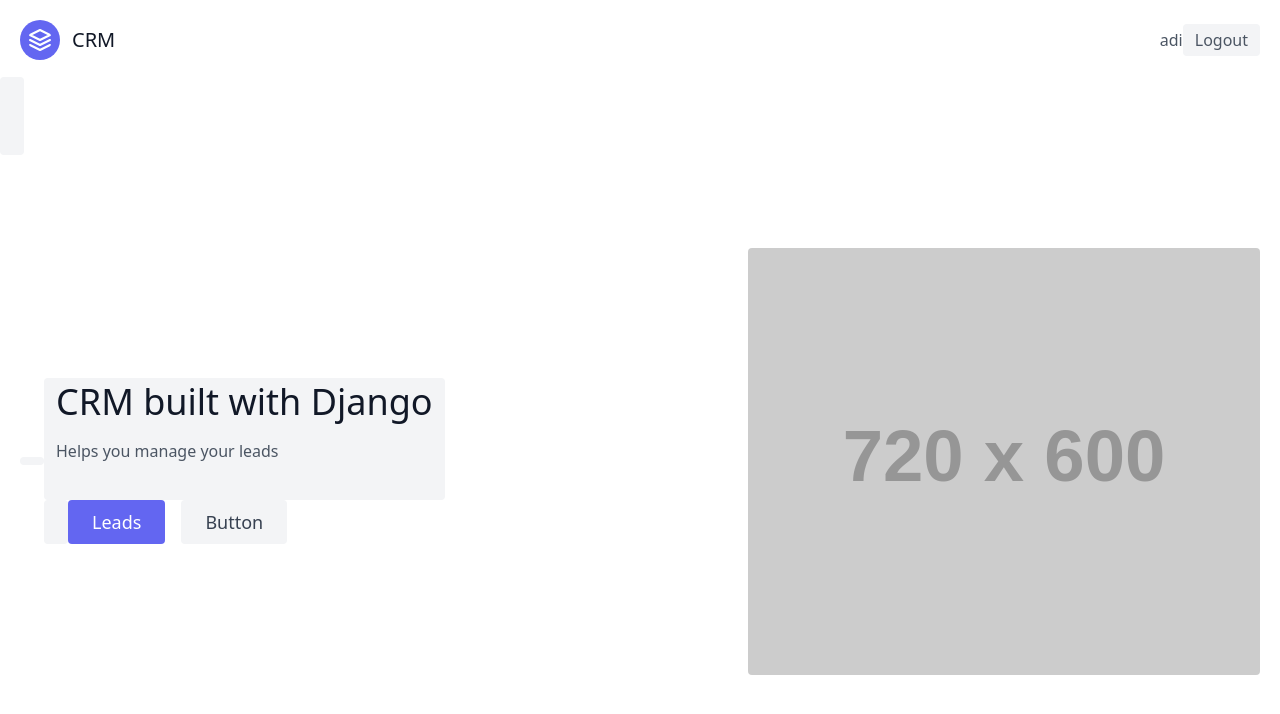
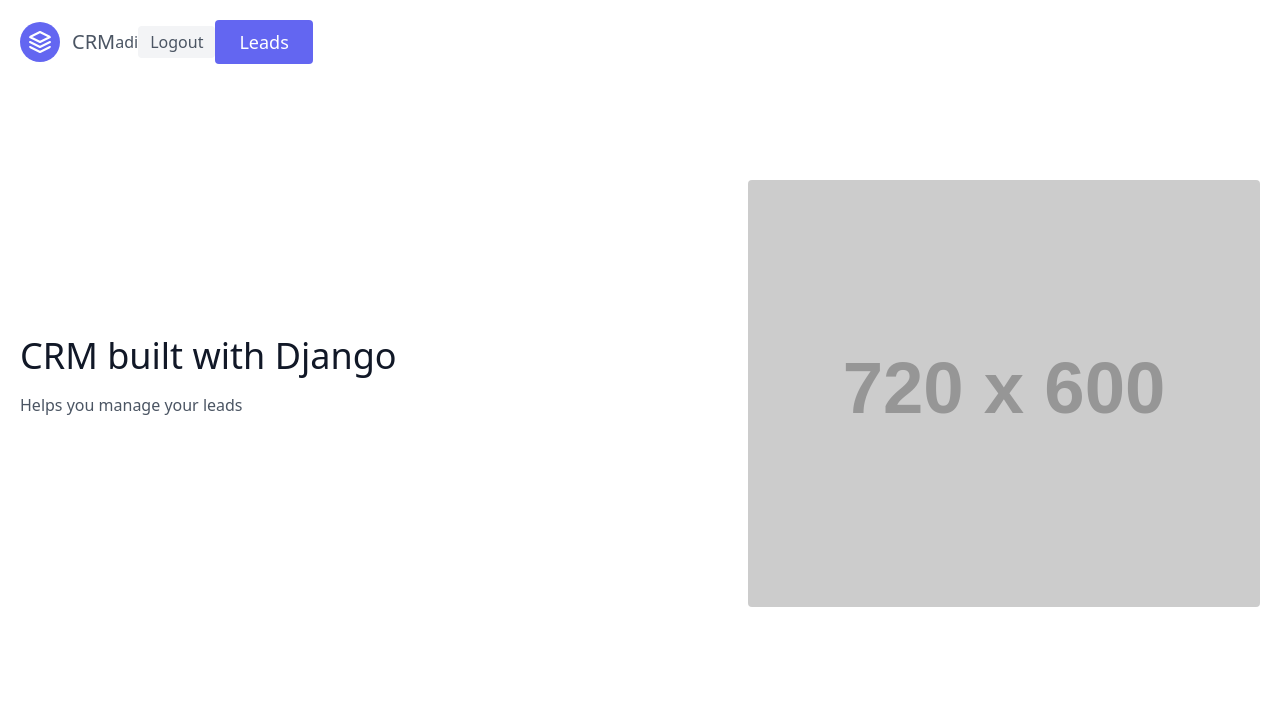
Before and after one commit to Aditramesh/django-crm, a Django app: page / in a window 1280 px wide. Shown: the top 714 px of the page. Run offline with Django 3.2, Linux system fonts and the light colour scheme; a user stored in the database is signed in; grey boxes labelled with a size stand in for pictures from a placeholder-image service; some libraries are stand-ins or nearby versions.

Commit message:
added logout and styling

```diff
--- a/djcrm/settings.py
+++ b/djcrm/settings.py
@@ -129,4 +129,5 @@
 AUTH_USER_MODEL='leads.user'
 
 EMAIL_BACKEND='django.core.mail.backends.console.EmailBackend'
+LOGOUT_REDIRECT_URL='landing-page'
 LOGIN_REDIRECT_URL='/leads'
--- a/templates/base.html
+++ b/templates/base.html
@@ -3,7 +3,7 @@
 <head>
    <meta charset="UTF-8">
    <meta name="viewport" content="width=device-width">
-<title>lead create</title>
+
 <script src="https://cdn.tailwindcss.com"></script>
 
 </head>
--- a/templates/landing.html
+++ b/templates/landing.html
@@ -8,10 +8,7 @@
           CRM built with Django
         </h1>
         <p class="mb-8 leading-relaxed">Helps you manage your leads</p>
-        <div class="flex justify-center">
-          <a href="{% url 'leads:leads-list' %}" class="inline-flex text-white bg-indigo-500 border-0 py-2 px-6 focus:outline-none hover:bg-indigo-600 rounded text-lg">Leads</a>
-          <button class="ml-4 inline-flex text-gray-700 bg-gray-100 border-0 py-2 px-6 focus:outline-none hover:bg-gray-200 rounded text-lg">Button</button>
-        </div>
+
       </div>
       <div class="lg:max-w-lg lg:w-full md:w-1/2 w-5/6">
         <img class="object-cover object-center rounded" alt="hero" src="https://dummyimage.com/720x600">
--- a/templates/navbar.html
+++ b/templates/navbar.html
@@ -1,31 +1,31 @@
 <header class="text-gray-600 body-font">
   <div class="container mx-auto flex flex-wrap p-5 flex-col md:flex-row items-center">
-      <a class="flex title-font font-medium items-center text-gray-900 mb-4 md:mb-0">
+      <a href="#" class="title-font flex items-center">
           <svg xmlns="http://www.w3.org/2000/svg" fill="none" stroke="currentColor" stroke-linecap="round" stroke-linejoin="round" stroke-width="2" class="w-10 h-10 text-white p-2 bg-indigo-500 rounded-full" viewBox="0 0 24 24">
               <path d="M12 2L2 7l10 5 10-5-10-5zM2 17l10 5 10-5M2 12l10 5 10-5"></path>
           </svg>
           <span class="ml-3 text-xl">CRM</span>
       </a>
+      {% if request.user.is_authenticated %}
+          <span>{{ request.user.username }}</span>
+          <a href="{% url 'logout' %}" class="items-center bg-gray-100 border-0 py-1 px-3 focus:outline-none hover:bg-gray-200 rounded text-base mt-4 md:mt-0">
+              Logout
+          </a>
+          <div class="flex justify-center">
+              <a href="{% url 'leads:leads-list' %}" class="inline-flex text-white bg-indigo-500 border-0 py-2 px-6 focus:outline-none hover:bg-indigo-600 rounded text-lg">
+                  Leads
+              </a>
+          </div>
+      {% else %}
           <nav class="md:ml-auto flex flex-wrap items-center text-base justify-center">
-        {% if not request.user.is_authenticated %}
-        <a href="#"class="mr-5 hover:text-gray-900">Sign Up</a>
-        {% endif %}
-
-
+              <a href="#" class="mr-5 hover:text-gray-900">Sign Up</a>
           </nav>
-      {% if request.user.is_authenticated %}
-
-      {{ request.user.username }}
-      <a href="{% url 'logout' %}" class="  items-center bg-gray-100 border-0 py-1 px-3 focus:outline-none hover:bg-gray-200 rounded text-base mt-4 md:mt-0">
-        Logout
-      {% else %}
-
           <a href="{% url 'login' %}" class="inline-flex items-center bg-gray-100 border-0 py-1 px-3 focus:outline-none hover:bg-gray-200 rounded text-base mt-4 md:mt-0">
               Login
               <svg fill="none" stroke="currentColor" stroke-linecap="round" stroke-linejoin="round" stroke-width="2" class="w-4 h-4 ml-1" viewBox="0 0 24 24">
                   <path d="M5 12h14M12 5l7 7-7 7"></path>
               </svg>
-      </button>
+          </a>
       {% endif %}
   </div>
 </header>
```
Also changed, not shown: db.sqlite3, static/images/images.jpeg (added). Lines whose indentation alone changed are shown as unchanged.
